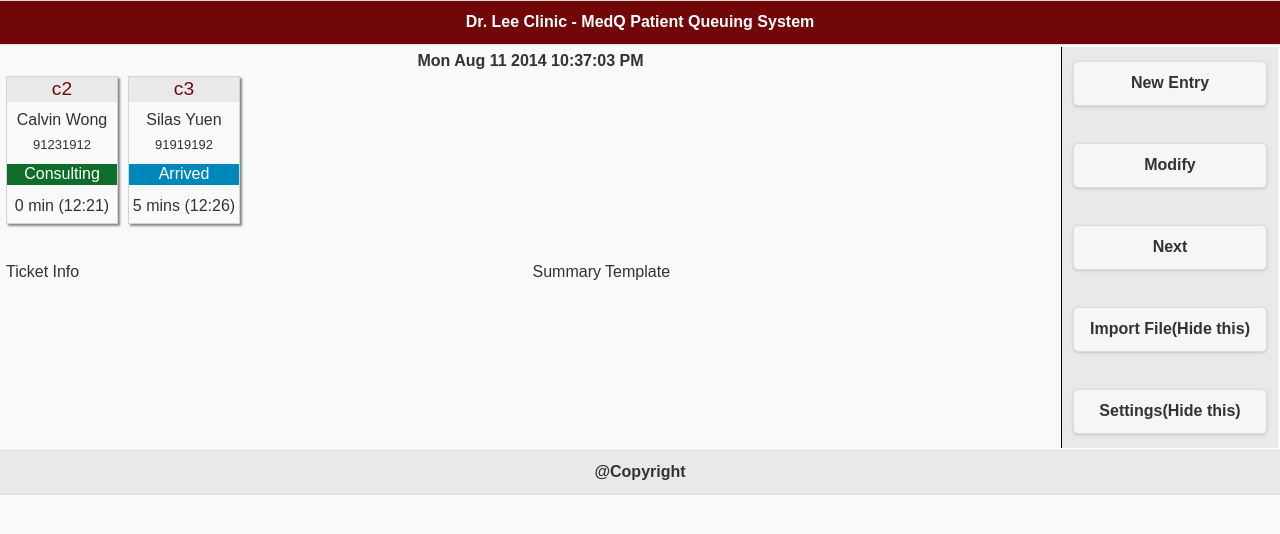
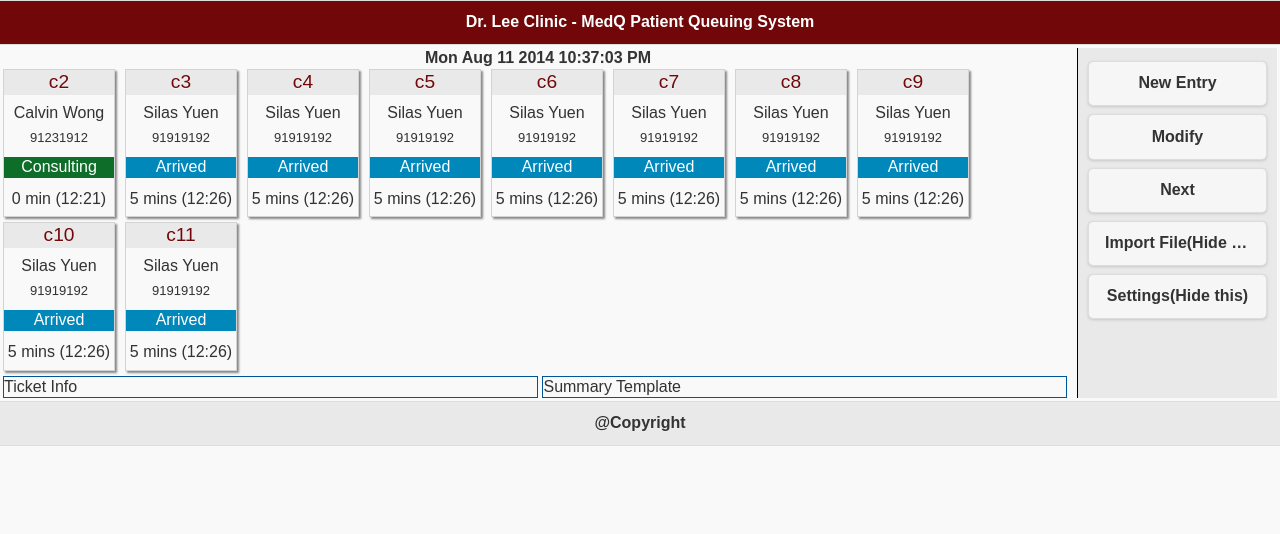
Before and after one commit to wonvincal/medq, a plain HTML site: page medq-client/public_html/index.html in a window 1280 px wide. Drawn offline with Linux system fonts and the light colour scheme.

Commit message:
attempt to convert table to div

```diff
--- a/medq-client/public_html/css/style.css
+++ b/medq-client/public_html/css/style.css
@@ -7,18 +7,17 @@ and open the template in the editor.
     Created on : Jul 21, 2014, 1:13:40 AM
     Author     : Calvin
 */
-.medq-ticket {
-    float: left;
+.ticket-view {
     border: 1px solid lightgray;
     width: 110px;
-    display: block;
+    display: inline-block;
     text-align: center;
     margin-right: 10px;
     margin-bottom: 5px;
     box-shadow: 2px 2px 2px #888888;
 }
 
-.ui-mobile .medq-ticket .header
+.ui-mobile .ticket-view .header
 {
     color: #710709;
     //border: black 1px solid;
@@ -26,24 +25,22 @@ and open the template in the editor.
     font-size: larger;
 }
 
-.ui-mobile .medq-ticket .name
+.ui-mobile .ticket-view .name
 {
     font-size: medium;
 }
 
-.ui-mobile .medq-ticket .phone
+.ui-mobile .ticket-view .phone
 {
     font-size: small;
 }
 
-.ui-mobile .medq-ticket .status
+.ui-mobile .ticket-view .status
 {
-    //background-color: #0E6D29;
     text-shadow: none;
     padding-top: 5px;
     padding-bottom: 5px;
     color: white;
-    //display:inline-block;
 }
 
 .medq-ticket-status-in-progress
@@ -68,8 +65,8 @@ and open the template in the editor.
     border-color: lightgoldenrodyellow;
 }
 
-.queuename {
-                //text-align: center;
+#queue-name {
+    border: #059 thin solid;
     padding-bottom: 10px;
     font-size: large;
     text-decoration: underline;
@@ -79,19 +76,65 @@ and open the template in the editor.
     -ms-transform: rotate(-90deg);
     position:relative;
     top:95px;
-                //left: -13px;
+    left: -13px;
     //display:inline-block;
-                width: 20px;
-                //height: 200px;
     float: left;
+    width: 100px;
+    //height: 300px;
 }
 
-.queueAlert {
-    float: left
+#queue-header {
+    text-align: center;
+    font-weight: bold;
+    margin-right: 200px;
 }
 
-.queueSummary {
-    float: left
+#queue-content {
+    float: left;
+    width: auto;
+}
+
+#queue-content-bottom {
+    margin-right: 200px;
+}
+
+#queue {
+    margin-right: 200px;
+}
+
+#queue-alert {
+    //clear: both;
+    border: #059 solid thin;
+    width: 50%;
+    -webkit-box-sizing: border-box;
+    -moz-box-sizing: border-box;
+    box-sizing: border-box;
+    display: inline-block;
+}
+
+#queue-summary {
+    border: #059 solid thin;
+    width: 49%;
+    -webkit-box-sizing: border-box;
+    -moz-box-sizing: border-box;
+    box-sizing: border-box;
+    display: inline-block;
+}
+
+#action-panel
+{
+    //float: left;
+    width: 200px;
+    margin-left: -200px;
+    background-color: #e9e9e9;
+    border-left: 1px double black;
+    padding: 5px 10px;
+    min-height: 100%;
+    height: 100%;
+    //height: 400px;
+    -webkit-box-sizing: border-box;
+    -moz-box-sizing: border-box;
+    box-sizing: border-box;
 }
 
 .top {
@@ -123,15 +166,6 @@ and open the template in the editor.
     text-shadow: none;
 }
 
-.medq-content-top{
-    text-align: center;
-    font-weight: bold;
-}
-
-.medq-content-bottom {
-    float: left;
-}
-
 .ui-panel-inner {
     background-color: #e9e9e9;
     padding-left: 25px;
--- a/medq-client/public_html/index.html
+++ b/medq-client/public_html/index.html
@@ -14,21 +14,16 @@ and open the template in the editor.
         <link rel="stylesheet" href="css/style.css">
     </head>
     <body>
+        <!-- css class of each ticket is: 'medq-ticket' -->
         <script id="ticket-template" type="text/template">
-            <div class="medq-ticket">
                 <label class="header"><%= cid %></label>
                 <label class="name"><%= displayName %></label>
                 <label class="phone"><%= phone %></label>
                 <label class="status"><section class=medq-ticket-status-<%= statusClass %>><%= status %></section></label>
                 <label><%= remainingWaitingTime %></label>
-            </div>
         </script>
-        <script id="queue-alert-template" type="text/template">
-            <div>Ticket Info</div>
-        </script>
-        <script id="queue-summary-template" type="text/template">
-            <div>Summary Template</div>
-        </script>
+        <script id="queue-alert-template" type="text/template">Ticket Info</script>
+        <script id="queue-summary-template" type="text/template">Summary Template</script>
         <script id="ticket-details-template" type="text/template">
             <div class="ui-panel-inner">
             <div class="new-entry-header" style="display:<%= newEntryDisplayFlag %>"><label class="new-entry-header-text">New Entry</label></div>
@@ -97,66 +92,33 @@ and open the template in the editor.
         <div data-role="page">
             <div data-role="header" class="medq-header"><h1 class="medq-header-text">Dr. Lee Clinic - MedQ Patient Queuing System</h1></div>
             <div data-role="content" style="padding: 0;border-collapse: collapse">
-                <table style="height: 100%;width: 100%">
+                <table style="height: 100%">
                     <tr>
-                        <td style="vertical-align: top;width:100%">
-                            <table style="width:100%">
-                                <tr>
-                                    <td colspan="2" style="vertical-align: top;height: 20px"><div class="medq-content-top" id="queueHeader"></div>
-                                    </td>
-                                </tr>
-                                <tr>
-                                    <td style="width:600px" colspan="2">
-                                        <div>
-                                            <!--<div class="queuename">Consultation</div>-->
-                                            <div class="medq-content-middle" id="queue"></div>
-                                        </div>
-                                    </td>
-                                </tr>
-                                <tr>
-                                    <td style="vertical-align: bottom;height: 50px;width:50%">
-                                        <div class="medq-content-bottom">
-                                            <section id="queue-alert" class="queueAlert"></section>
-                                        </div>
-                                    </td>
-                                    <td style="vertical-align: bottom;width:50%">
-                                        <section id="queue-summary" class="queueSummary"></section>
-                                    </td>
-                                </tr>
-                            </table>
+                        <td>
+                            <!-- queue-content and queue-content-bottom are mainly for layout purpose -->
+                            <div id="queue-content">
+                            <div id="queue-header"></div>
+                            <!--<div id="queue-name">Consultation</div>-->
+                            <div id="queue"></div>
+                                <div id="queue-content-bottom">
+                                    <div id="queue-alert"></div>
+                                    <div id="queue-summary"></div>
+                                </div>
+                            </div>
                         </td>
-                        <td style="width:250px;background-color: #e9e9e9; border-left: 1px double black">
-                <!--<div id="action-panel" style="float: right">-->
-                            <div id="action-panel" style="margin-left: 10px; padding-top: 5px; padding-bottom: 5px; margin-right: 10px; ">
-                                <button id="add">New Entry</button><br/>
-                                <button id="modify">Modify</button><br/>
-                                <button id="next">Next</button><br/>
-                                <button id="import">Import File(Hide this)</button><br/>
-                                <button id="settings">Settings(Hide this)</button>
-                </div>
-<div data-role="panel" data-position="right" data-display="overlay" id="action-form" class="ui-panel ui-panel-position-right ui-panel-display-overlay ui-panel-animate ui-panel-open"></div>
+                        <td>
+                            <div id="action-panel">
+                                <div><button id="add">New Entry</button></div>
+                                <div><button id="modify">Modify</button></div>
+                                <div><button id="next">Next</button></div>
+                                <div><button id="import">Import File(Hide this)</button></div>
+                                <div><button id="settings">Settings(Hide this)</button></div>
+                            </div>
                         </td>
                     </tr>
                 </table>
-<!--
-                <div style="float: left">
-                    <div class="medq-content-top" id="queueHeader"></div>
-                    <div>
-                        <div class="queuename">Consultation</div>
-                        <div class="medq-content-middle" id="queue"></div>
-                    </div>
-                    <div class="medq-content-bottom"><section id="queue-alert" class="queueAlert"></section><section id="queue-summary" class="queueSummary"></section></div>
-                </div>
-                <div id="action-panel" style="float: right">
-                                <button id="add">New Entry</button><br/>
-                                <button id="modify">Modify</button><br/>
-                                <button id="next">Next</button><br/>
-                                <button id="import">Import File(Hide this)</button><br/>
-                                <button id="settings">Settings(Hide this)</button>
-                </div>
-                <div data-role="panel" data-position="right" data-display="overlay" id="action-form" class="ui-panel ui-panel-position-right ui-panel-display-overlay ui-panel-animate ui-panel-open"></div>
-                -->
             </div>
+            <div data-role="panel" data-position="right" data-display="overlay" id="action-form" class="ui-panel ui-panel-position-right ui-panel-display-overlay ui-panel-animate ui-panel-open"></div>
             <div data-role="footer"><h4>@Copyright</h4></div>
         </div>
     </body>
--- a/medq-client/public_html/js/app.js
+++ b/medq-client/public_html/js/app.js
@@ -25,6 +25,38 @@ $(function(){
         displayName: 'Silas Yuen', phone: '91919192', status: 'Arrived', remainingWaitingTime: '5 mins (12:26)'
     });
 
+    var ticket3 = new app.Ticket({
+        displayName: 'Silas Yuen', phone: '91919192', status: 'Arrived', remainingWaitingTime: '5 mins (12:26)'
+    });
+
+    var ticket4 = new app.Ticket({
+        displayName: 'Silas Yuen', phone: '91919192', status: 'Arrived', remainingWaitingTime: '5 mins (12:26)'
+    });
+
+    var ticket5 = new app.Ticket({
+        displayName: 'Silas Yuen', phone: '91919192', status: 'Arrived', remainingWaitingTime: '5 mins (12:26)'
+    });
+
+    var ticket6 = new app.Ticket({
+        displayName: 'Silas Yuen', phone: '91919192', status: 'Arrived', remainingWaitingTime: '5 mins (12:26)'
+    });
+
+    var ticket7 = new app.Ticket({
+        displayName: 'Silas Yuen', phone: '91919192', status: 'Arrived', remainingWaitingTime: '5 mins (12:26)'
+    });
+
+    var ticket8 = new app.Ticket({
+        displayName: 'Silas Yuen', phone: '91919192', status: 'Arrived', remainingWaitingTime: '5 mins (12:26)'
+    });
+
+    var ticket9 = new app.Ticket({
+        displayName: 'Silas Yuen', phone: '91919192', status: 'Arrived', remainingWaitingTime: '5 mins (12:26)'
+    });
+
+    var ticket10 = new app.Ticket({
+        displayName: 'Silas Yuen', phone: '91919192', status: 'Arrived', remainingWaitingTime: '5 mins (12:26)'
+    });
+
 /*    var ticket3 = new app.Ticket({
         displayName: 'Janice Chow', status: 'New', remainingWaitingTime: '10'
     });
@@ -40,5 +72,16 @@ $(function(){
 */
     queue.get('tickets').add(ticket);
     queue.get('tickets').add(ticket2);
+    queue.get('tickets').add(ticket3);
+    queue.get('tickets').add(ticket4);
+    queue.get('tickets').add(ticket5);
+    queue.get('tickets').add(ticket6);
+    queue.get('tickets').add(ticket7);
+    queue.get('tickets').add(ticket8);
+    queue.get('tickets').add(ticket9);
+    queue.get('tickets').add(ticket10);
     new app.MainView({queue: queue});
+
+    //var content = $.mobile.getScreenHeight() - $(".ui-header").outerHeight() - $(".ui-footer").outerHeight() - $(".ui-content").outerHeight() + $(".ui-content").height();
+    //$(".ui-content").height(content);
 });
--- a/medq-client/public_html/js/views/main.js
+++ b/medq-client/public_html/js/views/main.js
@@ -100,7 +100,7 @@ app.MainView = Backbone.View.extend({
     setDisplayTime: function(){
         var now = new Date();
         var desc = now.toDateString() + " " + now.toLocaleTimeString();
-        $('#queueHeader').html(desc);
+        $('#queue-header').html(desc);
     }
 
 });
--- a/medq-client/public_html/js/views/queue.js
+++ b/medq-client/public_html/js/views/queue.js
@@ -7,7 +7,9 @@ var app = app || {};
 
 app.QueueView = Backbone.View.extend({
 
-    tagName: 'div' ,
+    tagName: 'div',
+
+    className: 'queue-view',
 
     // model is passed in from the constructor
     initialize: function(){
--- a/medq-client/public_html/js/views/ticket.js
+++ b/medq-client/public_html/js/views/ticket.js
@@ -10,6 +10,8 @@ var app = app || {};
 app.TicketsView = Backbone.View.extend({
 
     tagName: 'div',
+
+    className: 'tickets-view',
 
     initialize: function(){
         // render() has to be called before subscribing to add/remove event
@@ -83,6 +85,8 @@ app.TicketsView = Backbone.View.extend({
 app.TicketView = Backbone.View.extend({
 
     tagName: 'div',
+
+    className: 'ticket-view',
 
     template: _.template($('#ticket-template').html()),
 
```
Also changed, not shown: medq-client/todo.txt (+13 -0 lines). Lines whose indentation alone changed are shown as unchanged.
